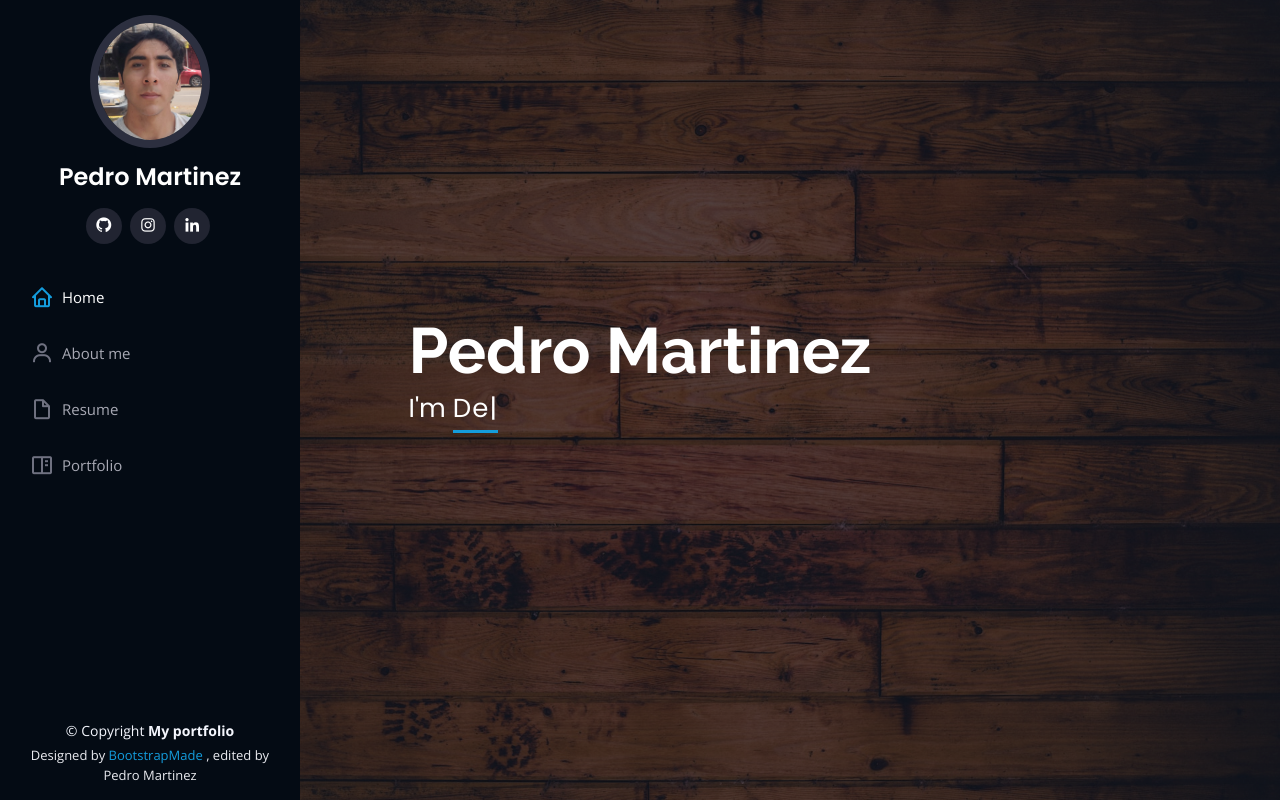
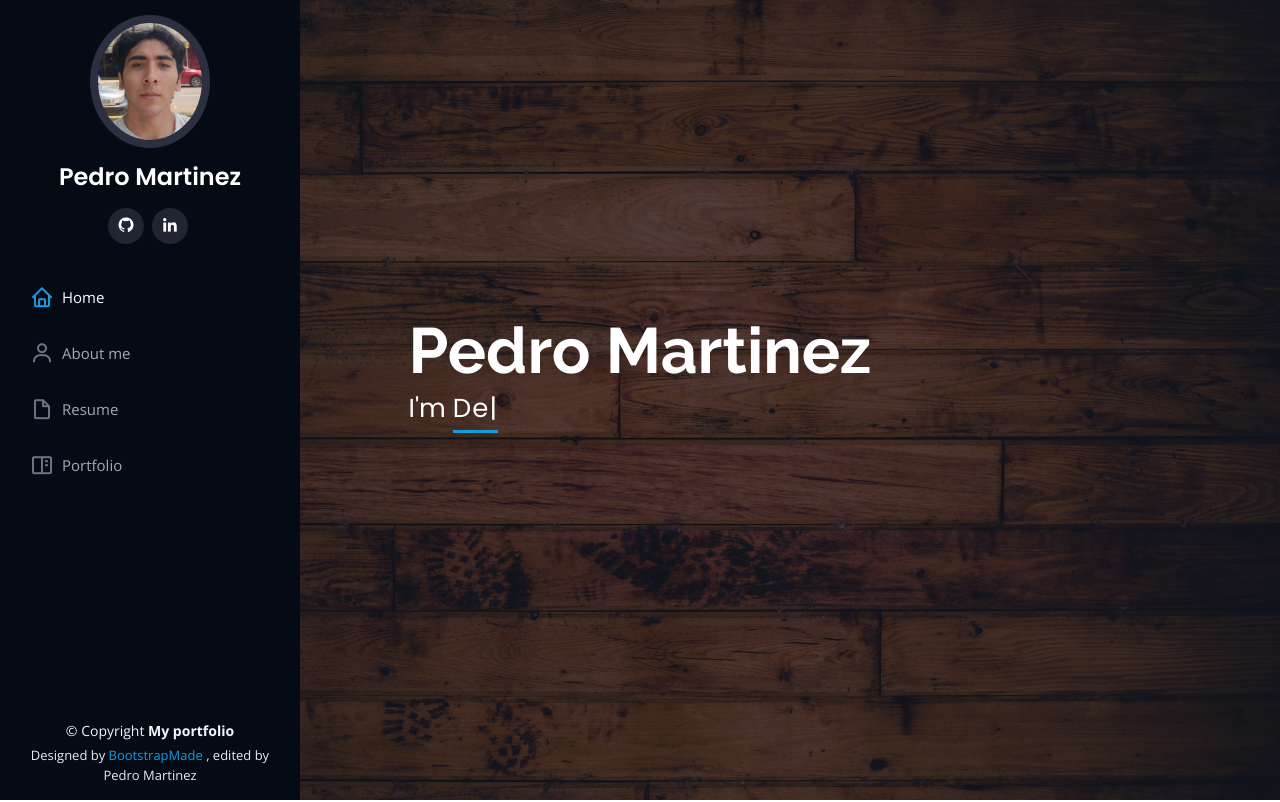
Before and after one commit to PedroMtz8/Portfolio, a plain HTML site: page index.html in a window 1280 px wide. Shown: the top 802 px of the page. Drawn offline with nearby package versions, Linux system fonts and the light colour scheme.

Commit message:
Update index.html

```diff
--- a/index.html
+++ b/index.html
@@ -49,8 +49,6 @@
         <h1 class="text-light"><a href="index.html">Pedro Martinez</a></h1>
         <div class="social-links mt-3 text-center">
           <a href="https://github.com/PedroMtz8" class="facebook" target="_blank"><i class="bx bxl-github"></i></a>
-          <a href="https://www.instagram.com/pedro.martinez8/" target="_blank"
-          class="instagram"><i class="bx bxl-instagram"></i></a>
           <a href="https://www.linkedin.com/in/pedro-martinez-a7a615239/" target="_blank"
           class="linkedin"><i class="bx bxl-linkedin"></i></a>
         </div>
```
